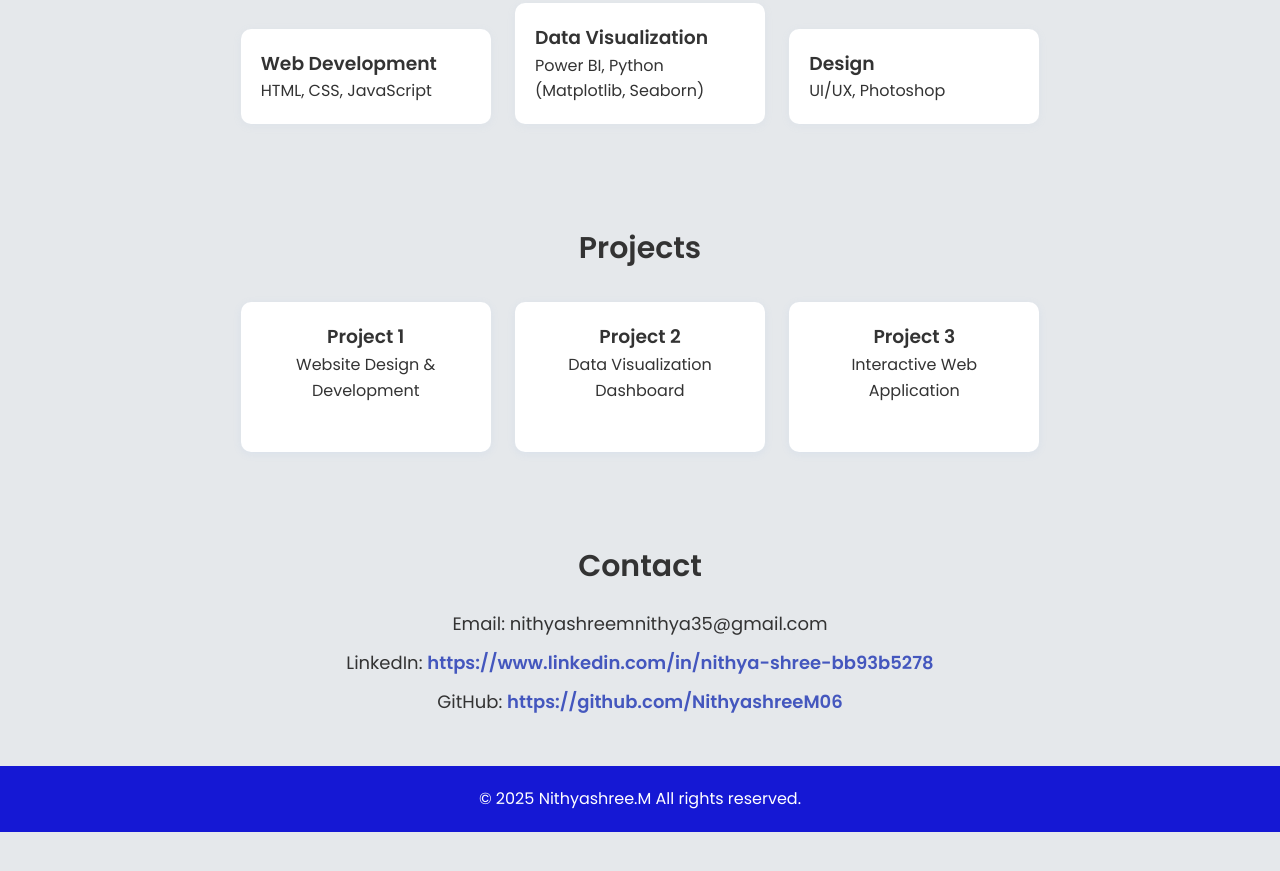
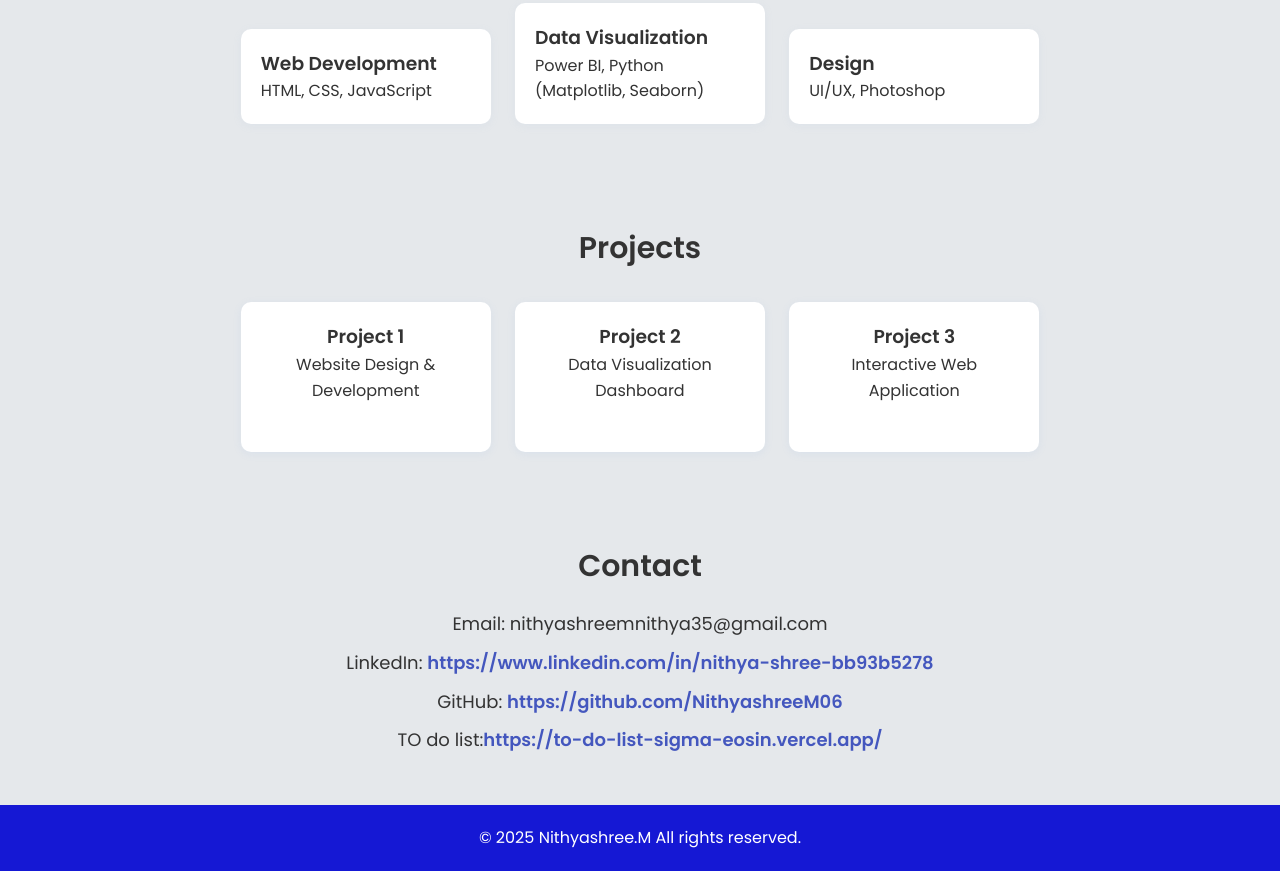
Before and after one commit to NithyashreeM06/portfolio, a plain HTML site: page index.html in a window 1280 px wide. Shown: the part 633-1504 px from the top of the page. Before the commit the page ends 1465 px from the top, so only its background shows below. Drawn offline with Linux system fonts and the light colour scheme; a script that the page names is missing.

Commit message:
Update index.html

```diff
--- a/index.html
+++ b/index.html
@@ -75,6 +75,7 @@ environment.
         <p>Email: nithyashreemnithya35@gmail.com</p>
         <p>LinkedIn: <a href="#">https://www.linkedin.com/in/nithya-shree-bb93b5278 </a></p>
         <p>GitHub: <a href="#">https://github.com/NithyashreeM06</a></p>
+        <p>TO do list:<a href="#">https://to-do-list-sigma-eosin.vercel.app/</a></p>
     </section>
 
     <footer>
```
